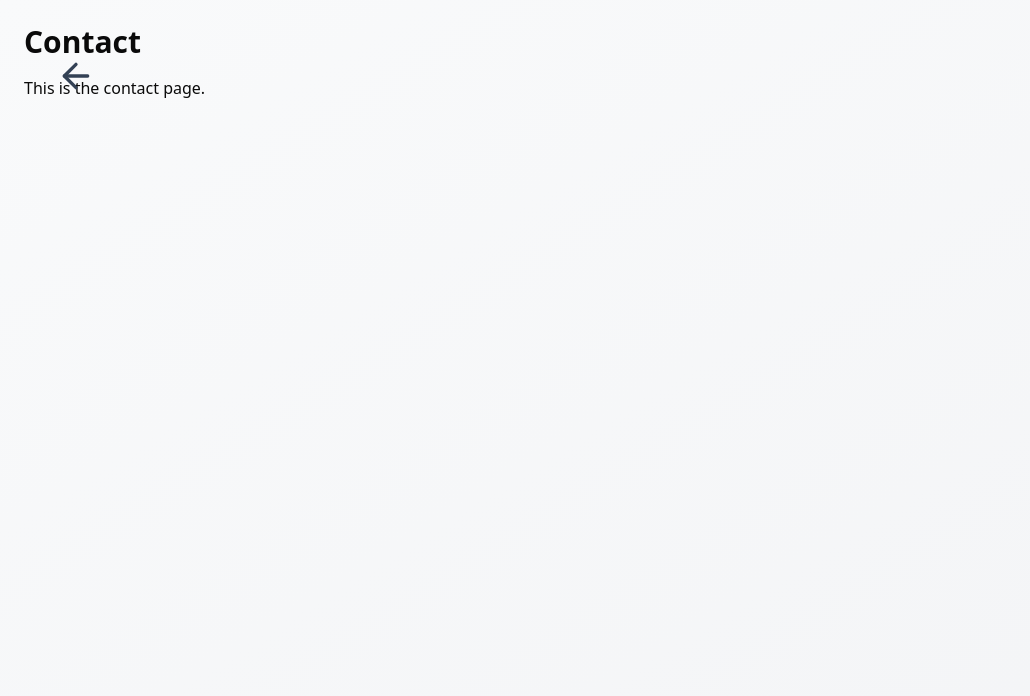
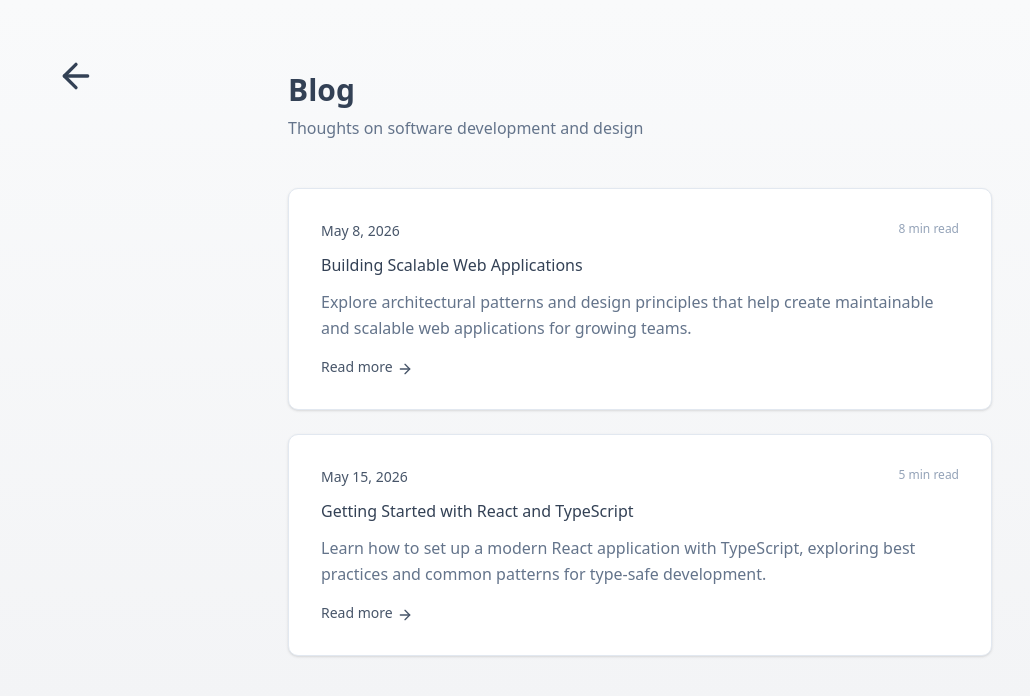
Before and after one commit to MChandra111/CreativePortfolioWebsite, a Next.js app in the folder porfolio/: page /blog in a window 1280 px wide. Shown: the top 696 px of the page, without its empty margins (0-1030 px from the left). Built offline with nearby package versions, Linux system fonts and the light colour scheme.

Commit message:
Fixing animations and other things

```diff
--- a/porfolio/app/blog/page.tsx
+++ b/porfolio/app/blog/page.tsx
@@ -1,10 +1,92 @@
+"use client"
 import React from "react";
+import { ArrowRight } from "lucide-react";
+import { motion } from "framer-motion";
 
-export default function Contact() {
+const blogPosts = [
+  {
+    id: 1,
+    title: "Getting Started with React and TypeScript",
+    date: "2026-05-15",
+    excerpt: "Learn how to set up a modern React application with TypeScript, exploring best practices and common patterns for type-safe development.",
+    readTime: "5 min read",
+  },
+  {
+    id: 2,
+    title: "Building Scalable Web Applications",
+    date: "2026-05-08",
+    excerpt: "Explore architectural patterns and design principles that help create maintainable and scalable web applications for growing teams.",
+    readTime: "8 min read",
+  },
+];
+
+function BlogPostCard({ post, index }: { post: typeof blogPosts[0]; index: number }) {
   return (
-    <main className="container mx-auto p-6">
-      <h1 className="text-3xl font-bold">Contact</h1>
-      <p className="mt-4">This is the contact page.</p>
-    </main>
+    <motion.article
+      className="bg-white rounded-lg p-8 shadow-sm border cursor-pointer group"
+      style={{ borderColor: "#E2E8F0" }}
+      initial={{ opacity: 0, y: 36 }}
+      animate={{ opacity: 1, y: 0 }}
+      transition={{
+        duration: 0.55,
+        delay: index * 0.12,
+        ease: "easeOut",
+      }}
+      whileHover={{
+        y: -2,
+        x: 4,
+        transition: { type: "spring", stiffness: 300, damping: 20 },
+      }}
+      whileTap={{ scale: 0.995 }}
+      onClick={() => window.open(`/blog/${post.id}`, "_blank")}
+    >
+      <div className="flex items-start justify-between mb-3">
+        <time className="text-sm" style={{ color: "#475569" }}>
+          {new Date(post.date).toLocaleDateString('en-US', {
+            year: 'numeric',
+            month: 'long',
+            day: 'numeric'
+          })}
+        </time>
+        <span className="text-xs" style={{ color: "#94A3B8" }}>{post.readTime}</span>
+      </div>
+
+      <h2 className="mb-3" style={{ color: "#334155" }}>{post.title}</h2>
+
+      <p className="leading-relaxed mb-4" style={{ color: "#64748B" }}>
+        {post.excerpt}
+      </p>
+
+      <div className="flex items-center gap-2 text-sm group-hover:gap-3 transition-all" style={{ color: "#475569" }}>
+        <span>Read more</span>
+        <ArrowRight size={16} className="translate-y-0.5 -translate-x-1" />
+      </div>
+    </motion.article>
   );
 }
+
+export default function BlogPage() {
+  return (
+    <div className="size-full overflow-auto" style={{ background: "linear-gradient(to bottom, #F9FAFB, #F3F4F6)" }}>
+      <div className="max-w-3xl mx-auto px-8 py-12">
+        <div className="flex items-center justify-between mb-12 pt-6">
+          <div>
+            <h1 className="mb-2 text-3xl font-bold" style={{ color: "#334155" }}>Blog</h1>
+            <p style={{ color: "#64748B" }}>Thoughts on software development and design</p>
+          </div>
+        </div>
+
+        <motion.div
+          className="flex flex-col gap-6"
+          initial={{ opacity: 0 }}
+          animate={{ opacity: 1 }}
+          transition={{ duration: 0.2 }}
+        >
+          {blogPosts.toReversed().map((post, index) => (
+            <BlogPostCard key={post.id} post={post} index={index} />
+          ))}
+        </motion.div>
+      </div>
+    </div>
+  );
+}
--- a/porfolio/app/music/page.tsx
+++ b/porfolio/app/music/page.tsx
@@ -35,13 +35,26 @@ export default function MusicPage() {
                 rel="noopener noreferrer"
                 whileHover={{ scale: 1.1 }}
                 whileTap={{ scale: 0.95 }}
+                initial={{ opacity: 0, y: 36 }}
+                animate={{ opacity: 1, y: 0 }}
+                transition={{
+                  duration: 0.55,
+                  delay: 0,
+                  ease: "easeOut",
+                }}
                 className="p-3 rounded-full"
                 style={{ backgroundColor: "#334155", color: "#F9FAFB" }}
               >
                 <YoutubeIcon size={40} color="white" />
               </motion.a>
         </div>
-      <MusicCarousel />
+      <motion.div
+        initial={{ opacity: 0, y: 36 }}
+        animate={{ opacity: 1, y: 0 }}
+        transition={{ duration: 0.55, delay: 0.08, ease: "easeOut" }}
+      >
+        <MusicCarousel />
+      </motion.div>
     </main>
   );
 }
--- a/porfolio/app/photography/page.tsx
+++ b/porfolio/app/photography/page.tsx
@@ -39,20 +39,41 @@ export default function Photo() {
                 rel="noopener noreferrer"
                 whileHover={{ scale: 1.1 }}
                 whileTap={{ scale: 0.95 }}
+                initial={{ opacity: 0, y: 36 }}
+                animate={{ opacity: 1, y: 0 }}
+                transition={{
+                  duration: 0.55,
+                  delay: 0,
+                  ease: "easeOut",
+                }}
                 className="p-3 rounded-full"
                 style={{ backgroundColor: "#334155", color: "#F9FAFB" }}
               >
                 <InstagramIcon size={40} color="white" />
               </motion.a>
         </div>
-      <div className="grid grid-cols-3 gap-20">
-        {photos.map((p) => (
+      <motion.div
+        className="grid grid-cols-3 gap-20"
+        initial={{ opacity: 0 }}
+        animate={{ opacity: 1 }}
+        transition={{ duration: 0.2 }}
+      >
+        {photos.map((p, index) => (
           <motion.a
             key={p.id}
             href={p.href}
-            whileHover={{ y: -20 }}
+            initial={{ opacity: 0, y: 36 }}
+            animate={{ opacity: 1, y: 0 }}
+            transition={{
+              duration: 0.55,
+              delay: index * 0.12,
+              ease: "easeOut",
+            }}
+            whileHover={{
+              y: -20,
+              transition: { type: "spring", stiffness: 300, damping: 24 },
+            }}
             whileTap={{ scale: 0.98 }}
-            transition={{ type: "spring", stiffness: 300, damping: 24 }}
             className="group block overflow-hidden rounded-xl shadow-lg bg-white/5"
           >
             <div className="relative h-200 max-h-fit w-100 bg-transparent">
@@ -79,7 +100,7 @@ export default function Photo() {
             </div>
           </motion.a>
         ))}
-      </div>
+      </motion.div>
     </div>
   );
 }
--- a/porfolio/app/software/page.tsx
+++ b/porfolio/app/software/page.tsx
@@ -25,7 +25,7 @@ const projects = [
   }
 ];
 
-function ProjectCard({ project }: { project: typeof projects[0] }) {
+function ProjectCard({ project, index }: { project: typeof projects[0]; index: number }) {
   const [showTech, setShowTech] = useState(false);
 
   return (
@@ -33,8 +33,17 @@ function ProjectCard({ project }: { project: typeof projects[0] }) {
     <motion.div
       className="relative w-130 max-w-full bg-[#fcfcfe] rounded-2xl p-6 shadow-sm cursor-pointer"
       style={{ borderColor: "#475569", borderWidth: "2px" }}
-      whileHover={{ x: 8 }}
-      transition={{ type: "spring", stiffness: 300, damping: 20 }}
+      initial={{ opacity: 0, y: 36 }}
+      animate={{ opacity: 1, y: 0 }}
+      transition={{
+        duration: 0.55,
+        delay: index * 0.12,
+        ease: "easeOut",
+      }}
+      whileHover={{
+        x: 8,
+        transition: { type: "spring", stiffness: 300, damping: 20 },
+      }}
       onHoverStart={() => setShowTech(true)}
       onHoverEnd={() => setShowTech(false)}
     >
@@ -75,7 +84,7 @@ function ProjectCard({ project }: { project: typeof projects[0] }) {
 export default function About() {
   return (
     <div className="page-background min-h-screen size-full flex flex-col items-center">
-      <div className="text-center pt-15 pb-5 padding">
+      <div className="text-center pt-15 pb-5 padding cursor-default">
         <BorderGlow
           edgeSensitivity={5}
           glowColor="40 80 80"
@@ -101,6 +110,13 @@ export default function About() {
                 rel="noopener noreferrer"
                 whileHover={{ scale: 1.1 }}
                 whileTap={{ scale: 0.95 }}
+                initial={{ opacity: 0, y: 36 }}
+                animate={{ opacity: 1, y: 0 }}
+                transition={{
+                  duration: 0.55,
+                  delay: 1 * 0.12,
+                  ease: "easeOut",
+                }}
                 className="p-3 rounded-full"
                 style={{ backgroundColor: "#334155", color: "#F9FAFB" }}
             >
@@ -113,6 +129,13 @@ export default function About() {
               rel="noopener noreferrer"
               whileHover={{ scale: 1.1 }}
               whileTap={{ scale: 0.95 }}
+              initial={{ opacity: 0, y: 36 }}
+                animate={{ opacity: 1, y: 0 }}
+                transition={{
+                  duration: 0.55,
+                  delay: 2 * 0.12,
+                  ease: "easeOut",
+                }}
               className="p-3 rounded-full"
               style={{ backgroundColor: "#334155", color: "#F9FAFB" }}
             >
@@ -125,6 +148,13 @@ export default function About() {
               rel="noopener noreferrer"
               whileHover={{ scale: 1.1 }}
               whileTap={{ scale: 0.95 }}
+              initial={{ opacity: 0, y: 36 }}
+                animate={{ opacity: 1, y: 0 }}
+                transition={{
+                  duration: 0.55,
+                  delay: 3 * 0.12,
+                  ease: "easeOut",
+                }}
               className="p-3 rounded-full"
               style={{ backgroundColor: "#334155", color: "#F9FAFB" }}
             >
@@ -132,11 +162,16 @@ export default function About() {
             </motion.a>
           </div>
 
-      <div className="max-w-3xl mx-auto flex flex-col gap-6 pt-10">
-          {projects.map((project) => (
-            <ProjectCard key={project.id} project={project} />
+      <motion.div
+        className="max-w-3xl mx-auto flex flex-col gap-6 pt-10"
+        initial={{ opacity: 0 }}
+        animate={{ opacity: 1 }}
+        transition={{ duration: 0.2 }}
+      >
+          {projects.map((project, index) => (
+            <ProjectCard key={project.id} project={project} index={index} />
           ))}
-        </div>
+        </motion.div>
     </div>
   );
 }
--- a/porfolio/components/music-carousel.tsx
+++ b/porfolio/components/music-carousel.tsx
@@ -425,8 +425,8 @@ export default function MusicCarousel({ songs = defaultSongs }: MusicCarouselPro
                       className="flex h-12 w-12 shrink-0 items-center justify-center rounded-xl text-xs font-bold text-[#F9FAFB]"
                       style={{
                         background: isActive
-                          ? "linear-gradient(135deg, #71AD9B, #502419)"
-                          : "linear-gradient(135deg, #71AD9B99, #71AD9B)",
+                          ? "linear-gradient(135deg, #00008099, #475569)"
+                          : "linear-gradient(135deg, #33415599, #475569)",
                       }}
                       aria-hidden
                     >
```
